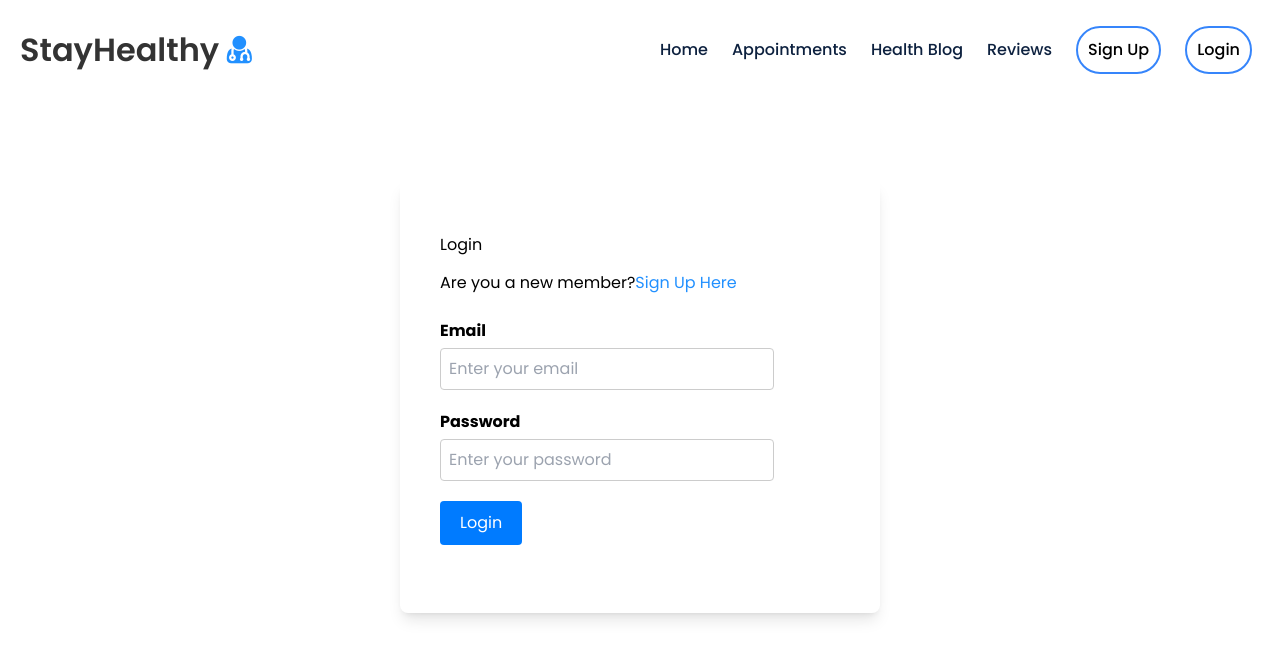
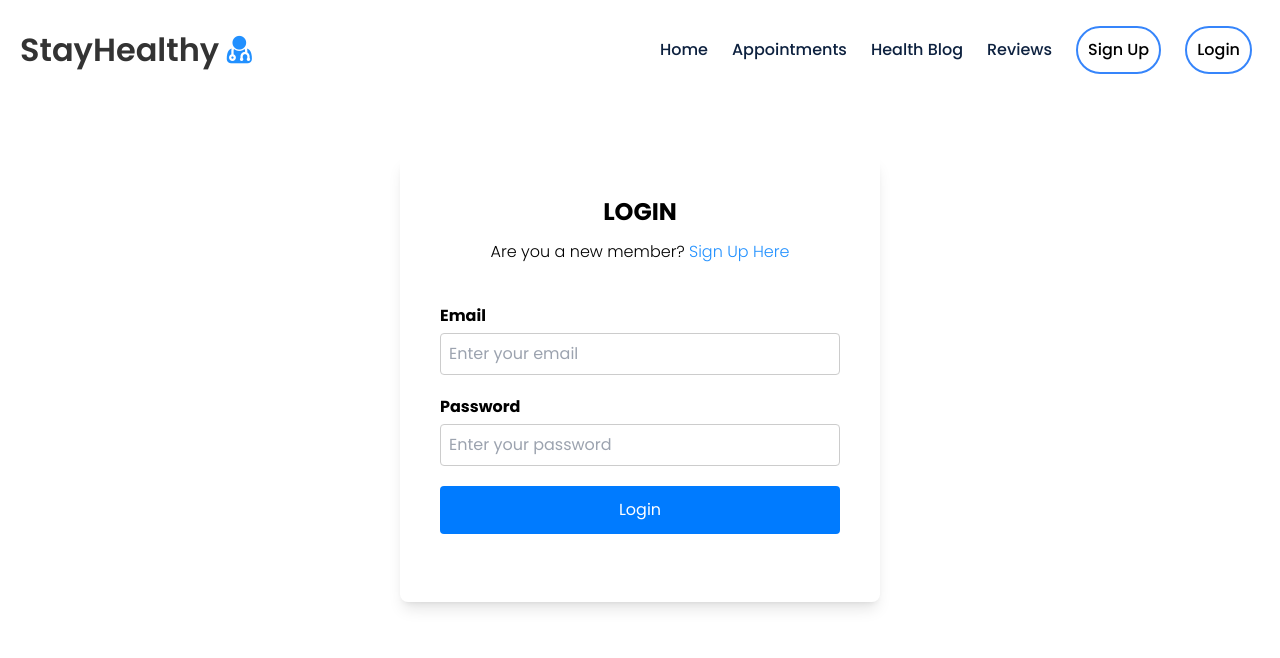
Before and after one commit to MohammadWS/test_med_app, a React (Create React App) app: page /login in a window 1280 px wide. Shown: the top 658 px of the page. Built offline with nearby package versions, Linux system fonts and the light colour scheme.

Commit message:
style changes

```diff
--- a/src/Components/Login/Login.css
+++ b/src/Components/Login/Login.css
@@ -17,7 +17,7 @@
 }
 
 .form-control {
-    width: 40%;
+    width: 100%;
     padding: 8px;
     font-size: 16px;
     border: 1px solid #ccc;
@@ -46,3 +46,14 @@
     background-color: #dc3545;
     color: #fff;
 }
+.login-btn{
+     padding: 12px 20px;
+    background-color: #007bff;
+    color: #fff;
+    border: none;
+    border-radius: 4px;
+    cursor: pointer;
+    font-size: 16px;
+    transition: all 0.5s ease-in-out;
+    width: 100%;
+}
--- a/src/Components/Login/Login.js
+++ b/src/Components/Login/Login.js
@@ -1,7 +1,7 @@
 // Following code has been commented with appropriate comments for your reference.
 import React, { useState, useEffect } from 'react';
 // Apply CSS according to your design theme or the CSS provided in week 2 lab 2
-
+import './Login.css'
 import { Link, useNavigate } from 'react-router-dom';
 import { API_URL } from '../../config';
 
@@ -61,19 +61,21 @@ const Login = () => {
     return (
         <div className="main-content">
             <div className="sigup-container flex justify-center">
-                <div className="w-[30rem] shadow-lg p-10 m-10 rounded-lg">
-                    <div className="login-text">
-                        <h2>Login</h2>
+                <div className="w-[30rem] shadow-lg p-10 m-4 rounded-lg">
+                    <div className='mb-10'>
+                        <div className="font-bold text-center mb-3 text-2xl">
+                            <div>LOGIN</div>
                         </div>
-                    <div className="login-text">
-                        Are you a new member?
+                        <div className="font-light text-md  text-center">
+                            <span>Are you a new member?</span>
+                            <span> </span>
                             <span>
                                 <Link to="/signup" style={{ color: '#2190FF' }}>
                                     Sign Up Here
                                 </Link>
                             </span>
                         </div>
-                    <br />
+                    </div>
                     <div className="login-form">
                         <form onSubmit={login}>
                             <div className="form-group">
@@ -105,7 +107,7 @@ const Login = () => {
                             </div>
                             <div className="btn-group">
                                 {/* Login button */}
-                                <button type="submit" className="btn btn-primary mb-2 mr-1 waves-effect waves-light">
+                                <button type="submit" className="btn login-btn mb-2 mr-1 waves-effect waves-light">
                                     Login
                                 </button>
                             </div>
--- a/src/Components/Sign_Up/Sign_Up.css
+++ b/src/Components/Sign_Up/Sign_Up.css
@@ -77,6 +77,7 @@
 }
 
 .form-control {
+    width: 100%;
     padding: 8px;
     font-size: 16px;
     border: 1px solid #ccc;
@@ -108,3 +109,15 @@
     background-color: #dc3545;
     color: #fff;
 }
+
+.signup-btn {
+    padding: 12px 20px;
+    background-color: #007bff;
+    color: #fff;
+    border: none;
+    border-radius: 4px;
+    cursor: pointer;
+    font-size: 16px;
+    transition: all 0.5s ease-in-out;
+    width: 100%;
+}
--- a/src/Components/Sign_Up/Sign_Up.js
+++ b/src/Components/Sign_Up/Sign_Up.js
@@ -55,15 +55,22 @@ const Sign_Up = () => {
     return (
         <div className="main-content">
             <div className="sigup-container flex justify-center">
-                <div className="w-[30rem] shadow-lg p-10 m-10 rounded-lg">
+                <div className="w-[30rem] shadow-lg p-10 m-4 rounded-lg">
                     <div className="signup-form ">
                         <div className="mb-10">
-                            <div className="font-bold text-2xl mb-10 text-center">
+                            <div className="font-bold text-2xl mb-3 text-center">
                                 SIGN UP
                             </div>
-                            <div className="font-bold text-2xl  text-center">
-                                already a member? LOGIN
-                            </div></div>
+                            <div className="font-light text-md  text-center">
+                                <span>already a member?</span>
+                                <span> </span>
+                                <span>
+                                    <Link to="/signup" style={{ color: '#2190FF' }}>
+                                        LOGIN
+                                    </Link>
+                                </span>
+                            </div>
+                        </div>
                         <form method="POST" onSubmit={register}>
                             <div className="form-group">
                                 <label htmlFor="email">Email</label>
@@ -83,7 +90,7 @@ const Sign_Up = () => {
                                 <input value={password} onChange={(e) => setPassword(e.target.value)} name="password" id="password" className="form-control" placeholder="Enter your password" aria-describedby="helpId" />
 
                             </div>
-                            <button type="submit" className="btn btn-primary mb-2 mr-1 waves-effect waves-light">
+                            <button type="submit" className="btn signup-btn mb-2 mr-1 waves-effect waves-light">
                                 SignUp
                             </button>
                         </form>
```
Lines whose indentation alone changed are shown as unchanged.
